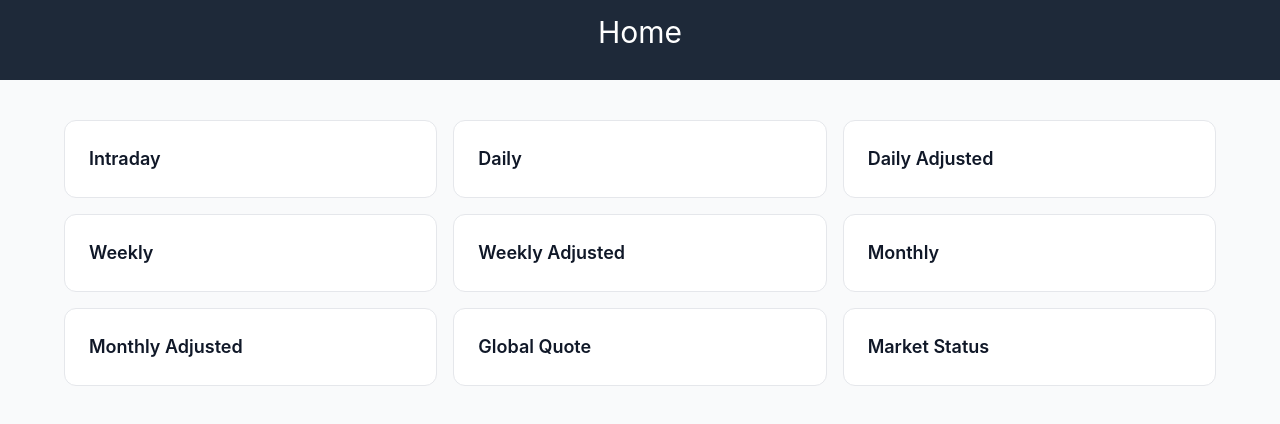
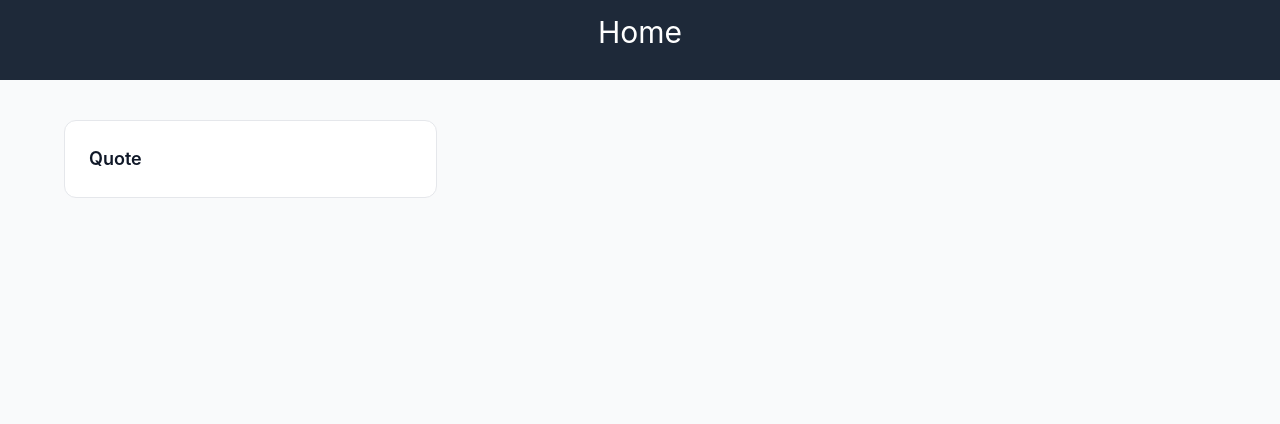
Before and after one commit to stock-market-jmc/stock-market-front, a Vue app: page / in a window 1280 px wide. Shown: the top 424 px of the page. Built offline with nearby package versions, Linux system fonts and the light colour scheme.

Commit message:
nex change api and received quote to fit finnhub

```diff
--- a/src/constants/operations.ts
+++ b/src/constants/operations.ts
@@ -1,11 +1,5 @@
+import QuoteView from "@/views/QuoteView.vue";
+
 export const VALID_OPERATIONS = [
-    'intraday',
-    'daily',
-    'daily-adjusted',
-    'weekly',
-    'weekly-adjusted',
-    'monthly',
-    'monthly-adjusted',
-    'global-quote',
-    'market-status'
-] as const
+    {slug: 'quote', name: 'Quote', component: QuoteView},
+]
--- a/src/router/index.ts
+++ b/src/router/index.ts
@@ -4,7 +4,8 @@ import HomePage from '@/pages/HomePage.vue';
 import OperationPage from "@/pages/OperationPage.vue";
 import {VALID_OPERATIONS} from "@/constants/operations.ts";
 
-const operationsPattern = VALID_OPERATIONS.join('|')
+const slugs = VALID_OPERATIONS.map(operation => operation.slug);
+const operationsPattern = slugs.join('|');
 
 const routes = [
     {
--- a/src/stores/OperationsStore.ts
+++ b/src/stores/OperationsStore.ts
@@ -1,25 +1,14 @@
 import {defineStore} from 'pinia'
 import type {OperationInterface} from '@/types/OperationInterface'
-import GlobalQuoteView from "@/views/GlobalQuoteView.vue";
+import {VALID_OPERATIONS} from "@/constants/operations.ts";
 
-const operationsList: OperationInterface[] = [
-    {slug: 'intraday', name: 'Intraday'},
-    {slug: 'daily', name: 'Daily'},
-    {slug: 'daily-adjusted', name: 'Daily Adjusted'},
-    {slug: 'weekly', name: 'Weekly'},
-    {slug: 'weekly-adjusted', name: 'Weekly Adjusted'},
-    {slug: 'monthly', name: 'Monthly'},
-    {slug: 'monthly-adjusted', name: 'Monthly Adjusted'},
-    {slug: 'global-quote', name: 'Global Quote', component: GlobalQuoteView},
-    {slug: 'market-status', name: 'Market Status'}
-]
 export const useOperations = defineStore('operationsStore', () => {
 
-    const operations: OperationInterface[] = operationsList
+    const operations: OperationInterface[] = VALID_OPERATIONS
 
     const findBySlug = (slug: string): OperationInterface => {
 
-        return operations.find(
+        return VALID_OPERATIONS.find(
             op => op.slug === slug
         ) ?? {slug: 'not-found', name: 'Not Found'}
     }
```
Also changed, not shown: src/views/QuoteView.vue (renamed from src/views/GlobalQuoteView.vue).
